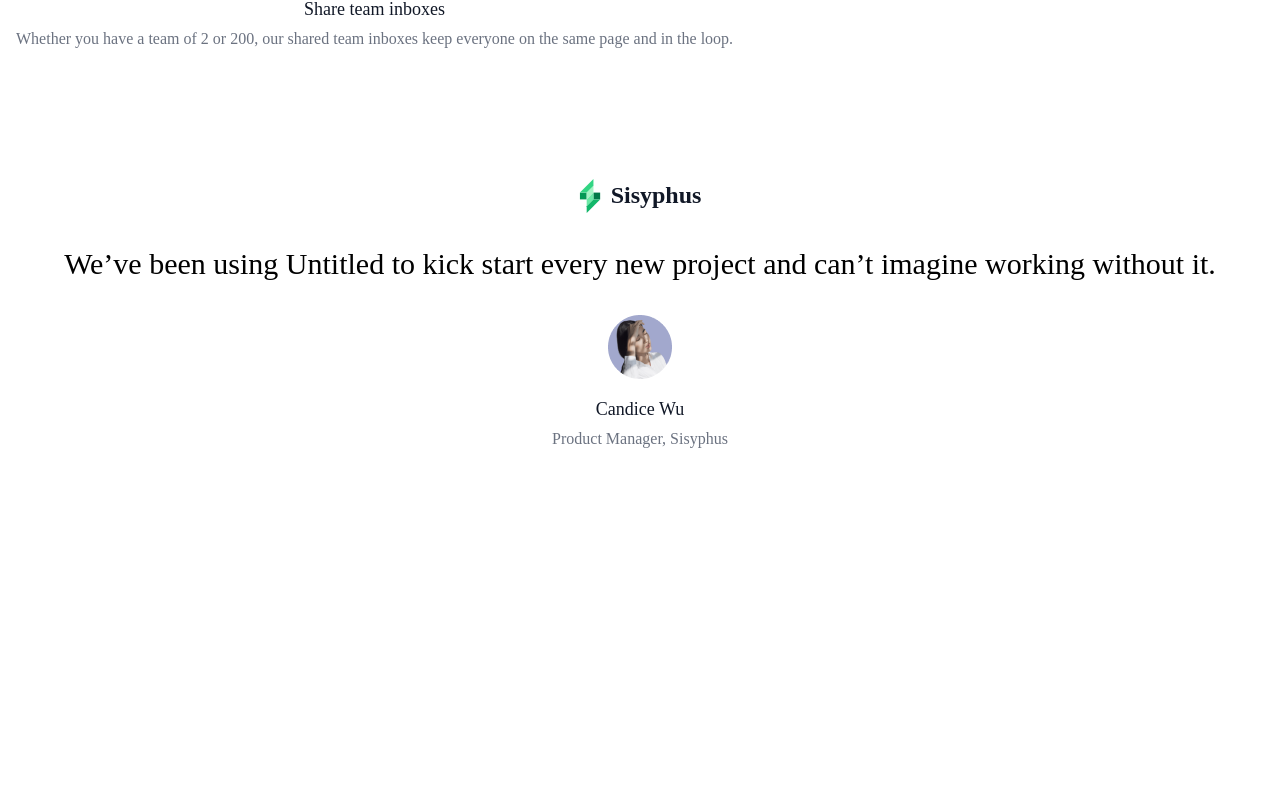
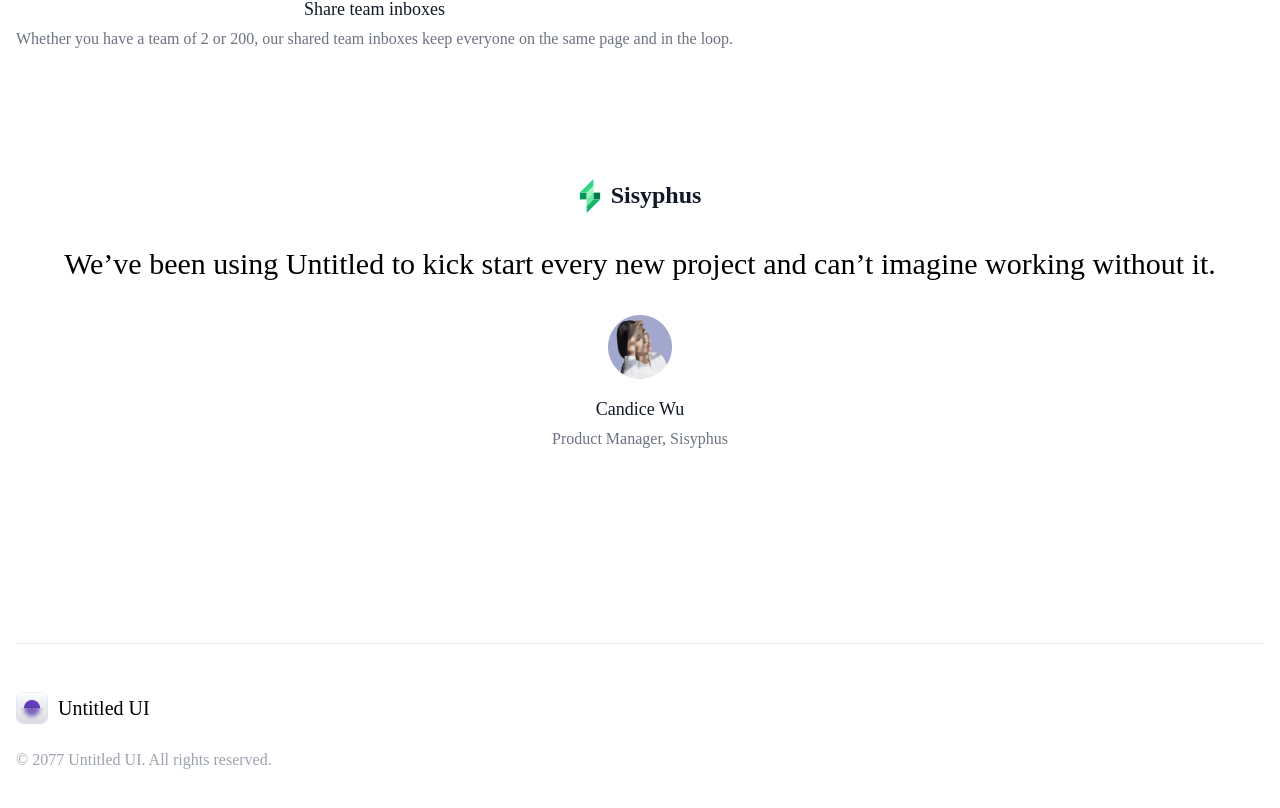
Before and after one commit to endan-917v/fe-training, a React (Vite) app: page / in a window 1280 px wide. Shown: the part 1990-2798 px from the top of the page. Before the commit the page ends 2505 px from the top, so only its background shows below. Built offline with nearby package versions, Linux system fonts and the light colour scheme.

Commit message:
Add footer initial

```diff
--- a/src/App.tsx
+++ b/src/App.tsx
@@ -1,3 +1,4 @@
+import Footer from "./components/Layout/Footer";
 import Header from "./components/Layout/Header";
 import Home from "./views/Home";
 import '@fontsource-variable/inter';
@@ -7,6 +8,7 @@ function App() {
     <div className="font-['Inter_Variable']">
       <Header></Header>
       <Home></Home>
+      <Footer></Footer>
     </div>
   );
 }
--- /dev/null
+++ b/src/components/Layout/Footer.tsx
@@ -0,0 +1,19 @@
+
+export default function Footer() {
+    return (
+        <footer className="flex flex-col gap-12 px-4 py-12">
+            <div className="mb-8"></div>
+            <div className="border-t-gray-200 border-t"></div>
+            <div className="flex flex-col gap-6">
+                <div className="flex gap-[10px] items-center">
+                    <img
+                        src="/logo.png"
+                        alt="Purple lens with blurred half"
+                    ></img>
+                    <span className="text-xl font-medium">Untitled UI</span>
+                </div>
+                <p className='text-gray-400 text-base'>© 2077 Untitled UI. All rights reserved.</p>
+            </div>
+        </footer>
+    )
+}
```
